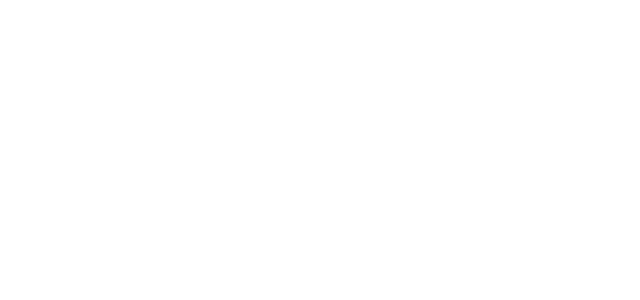
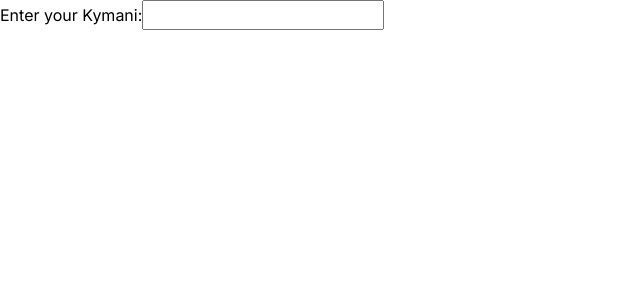
Before and after one commit to krs00/TOP-cv-application, a React (Vite) app: page / in a window 1280 px wide. Shown: the top 300 px of the page, without its empty margins (0-640 px from the left). Built offline with nearby package versions, Linux system fonts and the light colour scheme.

Commit message:
testing out passing props for form

```diff
--- a/src/App.jsx
+++ b/src/App.jsx
@@ -1,10 +1,11 @@
 import './App.css'
+import FormSection from './components/FormSection'
 
 function App() {
 
   return (
     <>
-
+    <FormSection/>
     </>
   )
 }
--- /dev/null
+++ b/src/components/FormSection.jsx
@@ -0,0 +1,48 @@
+import Resume from "./Resume"
+import React, { useState } from 'react';
+
+function FormSection() {
+
+  return (
+    <>
+      <InputField labelText="Enter your Kymani:" />
+    </>
+  )
+}
+
+function InputField(props) {
+
+  const [value, setValue] = useState('')
+
+  const handleInputChange = (e) => {
+    const newValue = e.target.value;
+    console.log(newValue)
+    setValue(newValue)
+  }
+
+  return (
+    <form>
+      <label htmlFor="name">{props.labelText}</label>
+      <input type="text"
+        id="name"
+        name="name"
+        autoComplete="off"
+        value={value}
+        onChange={handleInputChange} />
+
+      <Resume text={value} />
+
+    </form>
+
+
+  );
+}
+
+
+
+
+
+
+
+
+export default FormSection
--- /dev/null
+++ b/src/components/Resume.jsx
@@ -0,0 +1,10 @@
+function Resume(props) {
+
+    return (
+      <>
+      <h1>{props.text}</h1>
+      </>
+    )
+  }
+
+  export default Resume
```
